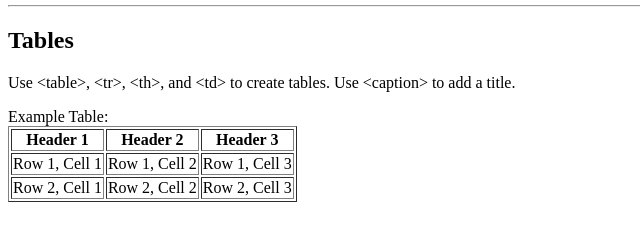
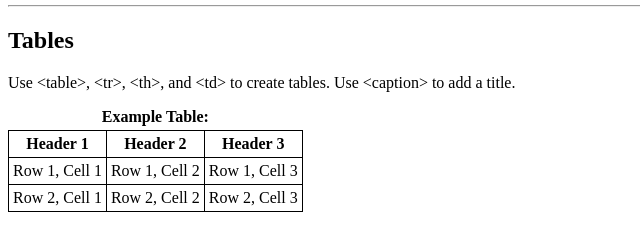
Before and after one commit to lucasdaly/comp_2707_assignment_2, a plain HTML site: page tables.html in a window 1280 px wide. Shown: the part 101-352 px from the top of the page, without its empty margins (0-640 px from the left). Drawn offline with Linux system fonts and the light colour scheme.

Commit message:
Fixed tables for w3c validation

```diff
--- a/tables.html
+++ b/tables.html
@@ -5,43 +5,27 @@
     <meta name="viewport" content="width=device-width, initial-scale=1.0">
     <meta http-equiv="X-UA-Compatible" content="ie=edge">
     <title>Assignment 2 - HTML5 Catalogue</title>
+    <style>
+      /* table styling to replace border="1" */
+      table { border-collapse: collapse; }
+      th, td { border: 1px solid #000; padding: 4px; }
+      caption { caption-side: top; font-weight: bold; margin-bottom: 4px; }
+    </style>
   </head>
-
-
-
   <body>
-
     <h1>Assignment 2 - HTML5 Catalogue</h1>
 
-
-
     <!-- menu bar to navigate between pages, this will be on every page -->
-
     <div style="display: flex; gap: 5px;">
-
       <!-- links to each page -->
       <a href="index.html">Home</a>
-
-
       <a href="headings.html">Headings</a>
-
       <a href="text.html">Text</a>
-
       <a href="lists.html">Lists</a>
-
       <a href="tables.html">Tables</a>
-
       <a href="media.html">Media</a>
-
       <a href="document.html">Document</a>
-
       <a href="map.html">Map</a>
-
-
-
-
-
-
     </div>
 
     <hr>
@@ -50,13 +34,16 @@
 
     <p>Use &lt;table&gt;, &lt;tr&gt;, &lt;th&gt;, and &lt;td&gt; to create tables. Use &lt;caption&gt; to add a title.</p>
 
+    <table>
       <caption>Example Table:</caption>
-    <table border="1">
+      <thead>
         <tr>
           <th>Header 1</th>
           <th>Header 2</th>
           <th>Header 3</th>
         </tr>
+      </thead>
+      <tbody>
         <tr>
           <td>Row 1, Cell 1</td>
           <td>Row 1, Cell 2</td>
@@ -67,11 +54,7 @@
           <td>Row 2, Cell 2</td>
           <td>Row 2, Cell 3</td>
         </tr>
-
-
-
+      </tbody>
+    </table>
   </body>
-
-
-
 </html>
```
Lines whose indentation alone changed are shown as unchanged.
